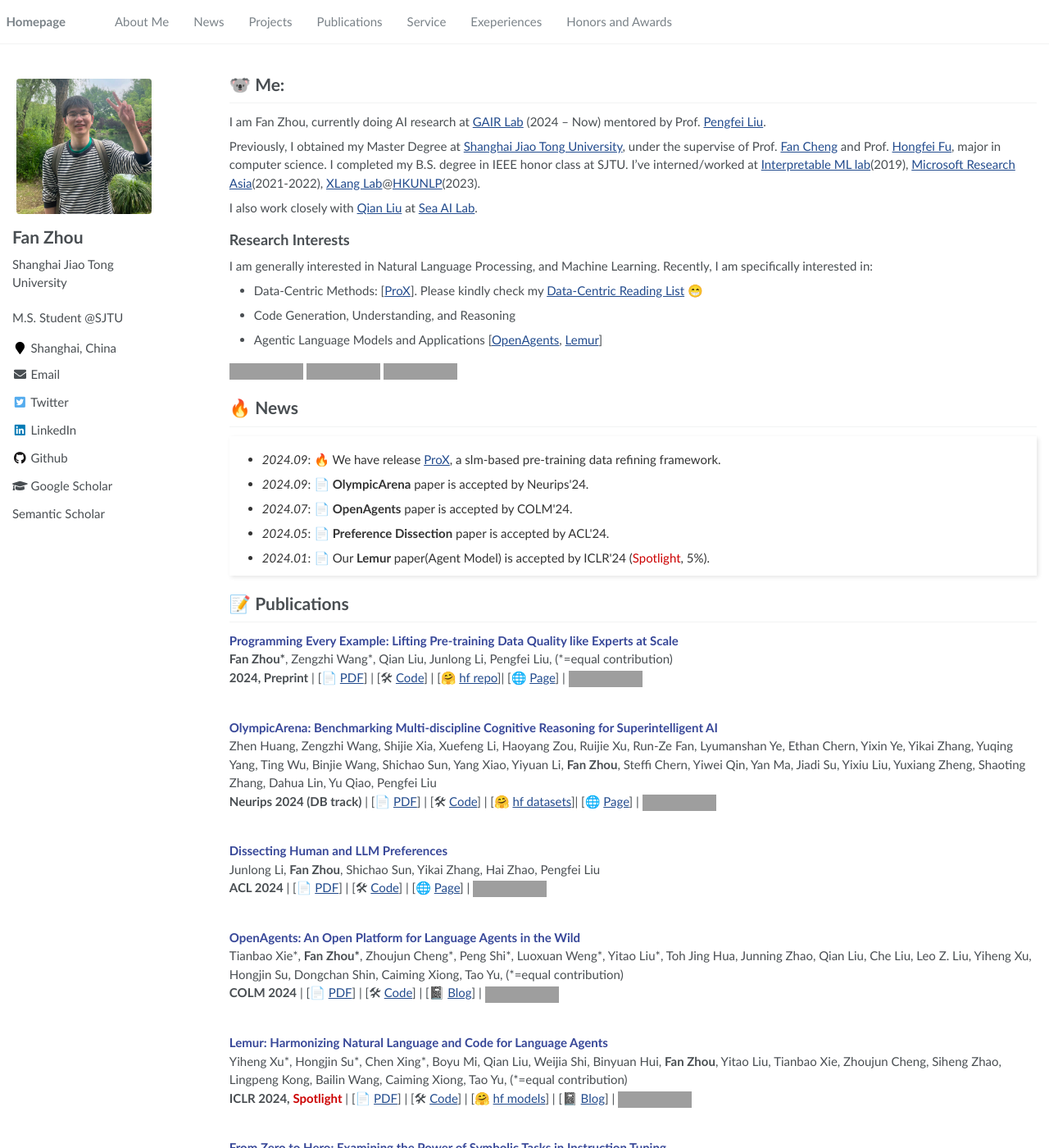
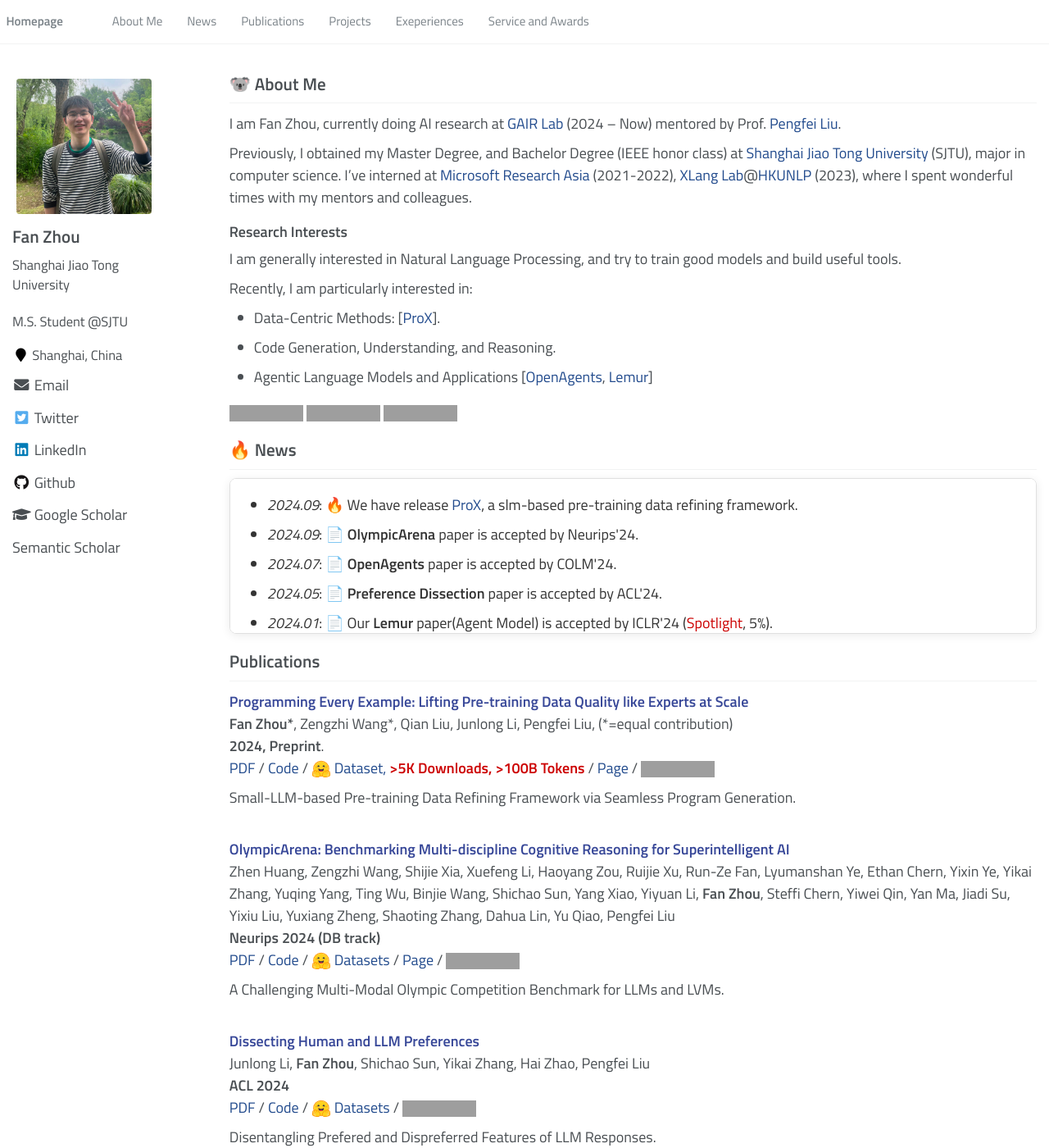
Before and after one commit to koalazf99/koalazf99.github.io, a Jekyll site: the page built from _pages/about.md, in a window 1280 px wide and 1400 px high. Shown: the whole window at 82% size. Built offline with Jekyll 4.4.1, drawn with Linux system fonts in a browser that asks for light colours; a style sheet for code colours, icons or effects is not loaded; some of the changed text lies outside the part shown; grey boxes are pictures that could not be loaded.

Commit message:
update fonts and layout

```diff
--- a/_pages/about.md
+++ b/_pages/about.md
@@ -17,19 +17,25 @@
 
 <span class='anchor' id='about-me'></span>
 
-# 🐨 Me:
+<link
+    href="https://fonts.googleapis.com/css2?family=Lobster&family=Merriweather:wght@700&family=Open+Sans:wght@700&family=Playfair+Display:wght@700&family=Poppins:wght@700&family=Roboto:wght@700&family=Lora:wght@700&family=Oswald:wght@700&family=Raleway:wght@700&family=Pacifico&display=swap"
+    rel="stylesheet"
+>
+<style>
+
+</style>
+# 🐨 About Me
 I am Fan Zhou, currently doing AI research at [GAIR Lab](https://plms.ai) (2024 -- Now) mentored by Prof. [Pengfei Liu](http://pfliu.com/).
 
-Previously, I obtained my Master Degree at [Shanghai Jiao Tong University](https://en.sjtu.edu.cn/), under the supervise of Prof. [Fan Cheng](https://www.cs.sjtu.edu.cn/~chengfan/index.html) and Prof. [Hongfei Fu](https://jhc.sjtu.edu.cn/~hongfeifu/), major in computer science. I completed my B.S. degree in IEEE honor class at SJTU.
-I've interned/worked at [Interpretable ML lab](https://sjtu-xai-lab.github.io/)(2019), [Microsoft Research Asia](https://www.microsoft.com/en-us/research/group/data-knowledge-intelligence/)(2021-2022), [XLang Lab](https://xlang.ai/)@[HKUNLP](https://hkunlp.github.io/)(2023).
-
-I also work closely with [Qian Liu](https://siviltaram.github.io) at [Sea AI Lab](https://sail.sea.com).
+Previously, I obtained my Master Degree, and Bachelor Degree (IEEE honor class) at [Shanghai Jiao Tong University](https://en.sjtu.edu.cn/) (SJTU), major in computer science.
+I've interned at [Microsoft Research Asia](https://www.microsoft.com/en-us/research/group/data-knowledge-intelligence/) (2021-2022), [XLang Lab](https://xlang.ai/)@[HKUNLP](https://hkunlp.github.io/) (2023), where I spent wonderful times with my mentors and colleagues.
 
 ## Research Interests
-I am generally interested in Natural Language Processing, and Machine Learning.
-Recently, I am specifically interested in:
-- Data-Centric Methods: [[ProX](https://arxiv.org/abs/2409.17115)]. Please kindly check my [Data-Centric Reading List](https://github.com/koalazf99/Awesome-DataCentric-LLM) 😁
-- Code Generation, Understanding, and Reasoning
+I am generally interested in Natural Language Processing, and try to train good models and build useful tools.
+
+Recently, I am particularly interested in:
+- Data-Centric Methods: [[ProX](https://arxiv.org/abs/2409.17115)].
+- Code Generation, Understanding, and Reasoning.
 - Agentic Language Models and Applications [[OpenAgents](https://github.com/xlang-ai/OpenAgents), [Lemur](https://arxiv.org/abs/2310.06830)]
 
 <a href='https://scholar.google.com/citations?user=qi8UzmkAAAAJ&hl=en'><img src="https://img.shields.io/endpoint?url={{ url | url_encode }}&logo=Google%20Scholar&labelColor=f6f6f6&color=9cf&style=flat&label=citations"></a>
@@ -47,11 +53,33 @@
 
 <style>
     .scrollable-area {
-        max-height: 170px;
+        max-height: 190px;
         overflow-y: auto;
-        box-shadow: 2px 2px 5px rgba(0, 0, 0, 0.1);
-        padding: 10px;
+        box-shadow: 0 2px 12px rgba(0, 0, 0, 0.08);  /* 更柔和的阴影 */
+        padding: 10px 15px;  /* 增加内边距让内容不贴边 */
         color: #333;
+        border: 1px solid #e0e0e0;  /* 浅灰色边框 */
+        border-radius: 8px;  /* 圆角边框 */
+        background-color: #ffffff;  /* 确保背景是白色 */
+    }
+    /* 设置滚动条的宽度和轨道背景 */
+    .scrollable-area::-webkit-scrollbar {
+        width: 8px;
+    }
+    /* 设置滚动条轨道 */
+    .scrollable-area::-webkit-scrollbar-track {
+        background: #f1f1f1;
+        border-radius: 4px;
+    }
+    /* 设置滚动条滑块 */
+    .scrollable-area::-webkit-scrollbar-thumb {
+        background: #888;
+        border-radius: 4px;
+    }
+
+    /* 鼠标悬停在滑块上时的样式 */
+    .scrollable-area::-webkit-scrollbar-thumb:hover {
+        background: #555;
     }
     .pdf {
         text-decoration: none;
@@ -80,114 +108,165 @@
     </ul>
 </div>
 
-# 📝 Publications
+# Publications
 
 <div class='paper-box-text' markdown="1">
 <strong><font color="#374798">Programming Every Example: Lifting Pre-training Data Quality like Experts at Scale</font></strong>\\
 **Fan Zhou\***, Zengzhi Wang\*, Qian Liu, Junlong Li, Pengfei Liu, (*=equal contribution) \\
-**2024, Preprint** |  [📄 <a href="https://arxiv.org/abs/2409.17115" style="pdf"><span>PDF</span></a>] | [🛠 <a href="https://github.com/GAIR-NLP/ProX" style="code"><span>Code</span></a>] | [🤗 <a href="https://huggingface.co/gair-prox" style="pdf"><span>hf repo</span></a>]| [🌐 <a href="https://gair-nlp.github.io/ProX" style="pdf"><span>Page</span></a>] | [![](https://img.shields.io/github/stars/GAIR-NLP/ProX?style=social)](https://github.com/GAIR-NLP/ProX)
-</div><br>
+**2024, Preprint**. <br>
+<a href="https://arxiv.org/abs/2409.17115" style="pdf"><span>PDF</span></a> /
+<a href="https://github.com/GAIR-NLP/ProX" style="code"><span>Code</span></a> /
+<img src="images/huggingface_logo.svg" width="2.4%" style="vertical-align: middle;">
+<a href="https://huggingface.co/gair-prox" style="pdf"><span>Dataset</span>,</a>
+<span>**<font color="#cc0000">>5K Downloads, >100B Tokens</font>**</span> /
+<a href="https://gair-nlp.github.io/ProX" style="pdf"><span>Page</span></a> /
+<a href="https://github.com/GAIR-NLP/ProX">
+<img src="https://img.shields.io/github/stars/GAIR-NLP/ProX?style=social" style="vertical-align: middle;"> \\
+</a>
+</div>
+<span>Small-LLM-based Pre-training Data Refining Framework via Seamless Program Generation.</span>
+<br><br>
 
 <div class='paper-box-text' markdown="1">
 <strong><font color="#374798">OlympicArena: Benchmarking Multi-discipline Cognitive Reasoning for Superintelligent AI</font></strong>\\
 Zhen Huang, Zengzhi Wang, Shijie Xia, Xuefeng Li, Haoyang Zou, Ruijie Xu, Run-Ze Fan, Lyumanshan Ye, Ethan Chern, Yixin Ye, Yikai Zhang, Yuqing Yang, Ting Wu, Binjie Wang, Shichao Sun, Yang Xiao, Yiyuan Li, **Fan Zhou**, Steffi Chern, Yiwei Qin, Yan Ma, Jiadi Su, Yixiu Liu, Yuxiang Zheng, Shaoting Zhang, Dahua Lin, Yu Qiao, Pengfei Liu \\
-**Neurips 2024 (DB track)** |  [📄 <a href="https://arxiv.org/abs/2406.12753" style="pdf"><span>PDF</span></a>] | [🛠 <a href="https://github.com/GAIR-NLP/OlympicArena" style="code"><span>Code</span></a>] | [🤗 <a href="https://huggingface.co/datasets/GAIR/OlympicArena" style="pdf"><span>hf datasets</span></a>]| [🌐 <a href="https://gair-nlp.github.io/OlympicArena/" style="pdf"><span>Page</span></a>] | [![](https://img.shields.io/github/stars/GAIR-NLP/OlympicArena?style=social)](https://github.com/GAIR-NLP/OlympicArena)
-</div><br>
+**Neurips 2024 (DB track)** <br>
+<a href="https://arxiv.org/abs/2406.12753" style="pdf"><span>PDF</span></a> /
+<a href="https://github.com/GAIR-NLP/OlympicArena" style="code"><span>Code</span></a> /
+<img src="images/huggingface_logo.svg" width="2.4%" style="vertical-align: middle;">
+<a href="https://huggingface.co/datasets/GAIR/OlympicArena" style="pdf"><span>Datasets</span></a> /
+<a href="https://gair-nlp.github.io/OlympicArena/" style="pdf"><span>Page</span></a> /
+<a href="https://github.com/GAIR-NLP/OlympicArena">
+<img src="https://img.shields.io/github/stars/GAIR-NLP/OlympicArena?style=social" style="vertical-align: middle;"> \\
+</a>
+</div>
+<span>A Challenging Multi-Modal Olympic Competition Benchmark for LLMs and LVMs.</span>
+<br><br>
 
 <div class='paper-box-text' markdown="1">
 <strong><font color="#374798">Dissecting Human and LLM Preferences</font></strong>\\
 Junlong Li, **Fan Zhou**, Shichao Sun, Yikai Zhang, Hai Zhao, Pengfei Liu \\
-**ACL 2024** |  [📄 <a href="https://arxiv.org/abs/2402.11296" style="pdf"><span>PDF</span></a>] | [🛠 <a href="https://github.com/GAIR-NLP/Preference-Dissection" style="code"><span>Code</span></a>] | [🌐 <a href="https://huggingface.co/spaces/GAIR/Preference-Dissection-Visualization" style="pdf"><span>Page</span></a>] | [![](https://img.shields.io/github/stars/GAIR-NLP/Preference-Dissection?style=social)](https://github.com/GAIR-NLP/Preference-Dissection)
-</div><br>
+**ACL 2024** <br>
+<a href="https://arxiv.org/abs/2402.11296" style="pdf"><span>PDF</span></a> /
+<a href="https://github.com/GAIR-NLP/Preference-Dissection" style="code"><span>Code</span></a> /
+<img src="images/huggingface_logo.svg" width="2.4%" style="vertical-align: middle;">
+<a href="https://huggingface.co/datasets/GAIR/Preference-Dissection" style="pdf"><span>Datasets</span></a> /
+<a href="https://github.com/GAIR-NLP/Preference-Dissection">
+<img src="https://img.shields.io/github/stars/GAIR-NLP/Preference-Dissection?style=social" style="vertical-align: middle;"> \\
+</a>
+</div>
+<span>Disentangling Prefered and Dispreferred Features of LLM Responses.</span>
+<br><br>
 
 <div class='paper-box-text' markdown="1">
 <strong><font color="#374798">OpenAgents: An Open Platform for Language Agents in the Wild</font></strong>\\
 Tianbao Xie\*, **Fan Zhou\***, Zhoujun Cheng\*, Peng Shi\*, Luoxuan Weng\*, Yitao Liu\*, Toh Jing Hua, Junning Zhao, Qian Liu, Che Liu, Leo Z. Liu, Yiheng Xu, Hongjin Su, Dongchan Shin, Caiming Xiong, Tao Yu, (*=equal contribution) \\
-**COLM 2024** |  [📄 <a href="https://arxiv.org/abs/2310.10634" style="pdf"><span>PDF</span></a>] | [🛠 <a href="https://github.com/xlang-ai/OpenAgents" style="code"><span>Code</span></a>] | [📓 <a href="https://www.xlang.ai/blog/xlang-intro" style="pdf"><span>Blog</span></a>] | [![](https://img.shields.io/github/stars/xlang-ai/OpenAgents?style=social)](https://github.com/xlang-ai/OpenAgents)
-</div><br>
+**COLM 2024** <br>
+<a href="https://arxiv.org/abs/2310.10634" style="pdf"><span>PDF</span></a> /
+<a href="https://github.com/xlang-ai/OpenAgents" style="code"><span>Code</span></a> /
+<a href="https://www.xlang.ai/blog/xlang-intro" style="pdf"><span>Blog</span></a>
+<span>**<font color="#cc0000"> (7.5K Users)</font>**</span> /
+<a href="https://github.com/xlang-ai/OpenAgents">
+<img src="https://img.shields.io/github/stars/xlang-ai/OpenAgents?style=social" style="vertical-align: middle;"> \\
+</a>
+</div>
+<span>An open platform for using, hosting, and building language agents.</span>
+<br><br>
 
 <div class='paper-box-text' markdown="1">
 <strong><font color="#374798">Lemur: Harmonizing Natural Language and Code for Language Agents</font></strong>\\
 Yiheng Xu\*, Hongjin Su\*, Chen Xing\*, Boyu Mi, Qian Liu, Weijia Shi, Binyuan Hui, **Fan Zhou**, Yitao Liu, Tianbao Xie, Zhoujun Cheng, Siheng Zhao, Lingpeng Kong, Bailin Wang, Caiming Xiong, Tao Yu, (*=equal contribution) \\
-**ICLR 2024,** **<font color="#cc0000">Spotlight</font>** | [📄 <a href="https://arxiv.org/abs/2310.06830" style="pdf"><span>PDF</span></a>] | [🛠 <a href="https://github.com/OpenLemur/Lemur" style="code"><span>Code</span></a>] | [🤗 <a href="https://huggingface.co/OpenLemur" style=pdf><span>hf models</span></a>] | [📓 <a href="https://www.xlang.ai/blog/openlemur" style="pdf"><span>Blog</span></a>] | [![](https://img.shields.io/github/stars/OpenLemur/Lemur?style=social)](https://github.com/OpenLemur/Lemur)
+**ICLR 2024,** **<font color="#cc0000">Spotlight</font>** <br>
+<a href="https://arxiv.org/abs/2310.06830" style="pdf"><span>PDF</span></a> /
+<a href="https://github.com/OpenLemur/Lemur" style="code"><span>Code</span></a> /
+<img src="images/huggingface_logo.svg" width="2.4%" style="vertical-align: middle;">
+<a href="https://huggingface.co/OpenLemur" style="pdf"><span>Models</span></a> /
+<a href="https://www.xlang.ai/blog/openlemur" style="pdf"><span>Blog</span></a>.
+<a href="https://github.com/OpenLemur/Lemur">
+<img src="https://img.shields.io/github/stars/OpenLemur/Lemur?style=social" style="vertical-align: middle;">
+</a>
 </div><br>
 
 <div class='paper-box-text' markdown="1">
 <strong><font color="#374798">From Zero to Hero: Examining the Power of Symbolic Tasks in Instruction Tuning</font></strong>\\
 Qian Liu\*, **Fan Zhou\***, Zhengbao Jiang, Longxu Dou, Min Lin, (*=equal contribution) \\
-**(2023, Preprint)** |  [📄 <a href="https://arxiv.org/abs/2304.07995" style="pdf"><span>PDF</span></a>] | [🛠 <a href="https://github.com/sail-sg/symbolic-instruction-tuning" style="code"><span>Code</span></a>] | [🤗 <a href="https://huggingface.co/datasets/sail/symbolic-instruction-tuning" style="pdf"><span>hf datasets</span></a> & <a href="https://huggingface.co/models?search=sail/tapex-zero"><span>models</span></a>] | [![](https://img.shields.io/github/stars/sail-sg/symbolic-instruction-tuning?style=social)](https://github.com/sail-sg/symbolic-instruction-tuning)
+**Tech Report 2023** <br>
+<a href="https://arxiv.org/abs/2304.07995" style="pdf"><span>PDF</span></a> /
+<a href="https://github.com/sail-sg/symbolic-instruction-tuning" style="code"><span>Code</span></a> /
+<img src="images/huggingface_logo.svg" width="2.4%" style="vertical-align: middle;">
+<a href="https://huggingface.co/datasets/sail/symbolic-instruction-tuning" style="pdf"><span>Datasets</span></a> &
+<a href="https://huggingface.co/models?search=sail/tapex-zero"><span>Models</span></a> /
+<a href="https://github.com/sail-sg/symbolic-instruction-tuning">
+<img src="https://img.shields.io/github/stars/sail-sg/symbolic-instruction-tuning?style=social" style="vertical-align: middle;">
+</a>
 </div><br>
 
 <div class='paper-box-text' markdown="1">
 <strong><font color="#374798">Reflection of Thought: Inversely Eliciting Numerical Reasoning in Language Models via Solving Linear Systems</font></strong>\\
 **Fan Zhou\***, Haoyu Dong\*, Qian Liu, Zhoujun Cheng, Shi Han, Dongmei Zhang, (*=equal contribution) \\
-**NeurIPS 2022, 2nd MATH-AI Workshop** | [📄 <a href="https://arxiv.org/abs/2210.05075" style="pdf"><span>PDF</span></a>]
+**NeurIPS 2022, 2nd MATH-AI Workshop** <br>
+<a href="https://arxiv.org/abs/2210.05075" style="pdf"><span>PDF</span></a>
 </div><br>
 
 <div class='paper-box-text' markdown="1">
 <strong><font color="#374798">TaCube: Pre-computing Data Cubes for Answering Numerical-Reasoning Questions over Tabular Data</font></strong>\\
 **Fan Zhou**, Mengkang Hu, Haoyu Dong, Zhoujun Cheng, Fan Cheng, Shi Han, Dongmei Zhang \\
-**EMNLP 2022,** **<font color="#cc0000">Oral</font>** | [📄 <a href="https://arxiv.org/abs/2205.12682" style="pdf"><span>PDF</span></a>]
+**EMNLP 2022,** **<font color="#cc0000">Oral</font>** <br>
+<a href="https://arxiv.org/abs/2205.12682" style="pdf"><span>PDF</span></a>
 </div><br>
 
 <div class='paper-box-text' markdown="1">
 <strong><font color="#374798">Table Pre-training: A Survey on Model Architectures, Pretraining Objectives, and Downstream Tasks</font></strong>\\
 Haoyu Dong, Zhoujun Cheng, Xinyi He, Mengyu Zhou, Anda Zhou, **Fan Zhou**, Ao Liu, Shi Han, Dongmei Zhang \\
-**IJCAI 2022(survey track)** | [📄 <a href="https://arxiv.org/abs/2201.09745" style="pdf"><span>PDF</span></a>]
+**IJCAI 2022 (survey track)** <br>
+<a href="https://arxiv.org/abs/2201.09745" style="pdf"><span>PDF</span></a>
 </div><br>
 
 <div class='paper-box-text' markdown="1">
 <strong><font color="#374798">Exploring Image Regions Not Well Encoded by an INN</font></strong>\\
 Zenan Ling, **Fan Zhou**, Meng Wei, Quanshi Zhang \\
-**AISTATS 2022** | [📄 <a href="https://proceedings.mlr.press/v151/ling22a/ling22a.pdf" style="pdf"><span>PDF</span></a>]
+**AISTATS 2022** <br>
+<a href="https://proceedings.mlr.press/v151/ling22a/ling22a.pdf" style="pdf"><span>PDF</span></a>
 </div><br>
 
 <div class='paper-box-text' markdown="1">
 <strong><font color="#374798">Quantification and Analysis of Layer-wise and Pixel-wise Information Discarding</font></strong>\\
 Haotian Ma, Hao Zhang, **Fan Zhou**, Quanshi Zhang \\
-**ICML 2022** | [📄 <a href="https://proceedings.mlr.press/v162/ma22b/ma22b.pdf" style="pdf"><span>PDF</span></a>] | [🛠 <a href="https://github.com/haotianSustc/deepinfo" style="code"><span>Code</span></a>]
-</div>
+**ICML 2022** <br>
+<a href="https://proceedings.mlr.press/v162/ma22b/ma22b.pdf" style="pdf"><span>PDF</span></a> /
+<a href="https://github.com/haotianSustc/deepinfo" style="code"><span>Code</span></a>
+</div><br>
 
-# 🥑 Projects
-<div class='paper-box'><div class='paper-box-image'><div><img src='images/openagents_overview.png' alt="sym" width="100%"></div></div>
-<div class='paper-box-text' markdown="1">
 
-[*OpenAgents*](https://github.com/xlang-ai/OpenAgents)
+# Projects
+<div class='paper-box'>
+    <div class='paper-box-image'>
+        <div><img src='images/openagents_overview.png' alt="sym" width="100%"></div>
+    </div>
+    <div class='paper-box-text' markdown="1">
+
+[**OpenAgents**](https://github.com/xlang-ai/OpenAgents) (2023) [![](https://img.shields.io/github/stars/xlang-ai/OpenAgents?style=social)](https://github.com/xlang-ai/OpenAgents)
 
 Host your own ChatGPT Plus locally!
 
-[~~**Demo**~~](https://chat.xlang.ai) | [**Paper**](https://arxiv.org/abs/2310.10634) | [**Doc**](https://docs.xlang.ai) | [![](https://img.shields.io/github/stars/xlang-ai/OpenAgents?style=social)](https://github.com/xlang-ai/OpenAgents)
-- Data Agent: code interpreter augmented with data tools
-- Plugins Agent: 200+ plugins for daily life
-- Web Agent: autonomous web browsing
+- **Data Agent**: code interpreter augmented with data tools
+- **Plugins Agent**: 200+ plugins for daily life
+- **Web Agent**: autonomous web browsing
 </div>
 </div>
 
-# 📌 Service
-
-- Workshop Reviewer: [Instruction Workshop @ NeurIPS 2023](https://an-instructive-workshop.github.io/), [MATH-AI Workshop @ NeurIPS 2024](https://mathai2024.github.io/).
-- Conference Reviewer: COLING 2024~2025, ICLR 2025
-
-# 🎲 Exeperiences
-
-**Academia**
+# Exeperiences
 
 - _2021.09 - 2024.03_, M.S.@SJTU, Computer Science & Engineering
 - _2017.09 - 2021.06_, B.S.@SJTU, IEEE honor class, Computer Science.
-
-**Others**
-
-<!-- Templates -->
-<!-- - *2024.06 - now*, AI Researcher@? -->
-<!-- - *2024.02 - 2024.0?, Research@?-->
-<!-- - *2024.02 - now*, Collaborator@? (part-time) -->
-
 - _2023.04 - 2023.12_, Research Assistant@XLang Lab, HKU. supervised by Prof. [Tao Yu](https://taoyds.github.io/).
 - _2021.10 - 2022.10_, Research Intern@Microsoft Research Asia. supervised by [Haoyu Dong](https://www.microsoft.com/en-us/research/people/hadong/).
 - _2019.05 - 2019.10_, Research Intern@Interpretable ML Lab, SJTU. supervised by Prof. [Quanshi Zhang](qszhang.com).
 
-# 🎖 Honors and Awards
+# Service and Awards
 
+- Workshop Reviewer: [Instruction Workshop @ NeurIPS 2023](https://an-instructive-workshop.github.io/), [MATH-AI Workshop @ NeurIPS 2024](https://mathai2024.github.io/).
+- Conference Reviewer: COLING 2024~2025, ICLR 2025
 - MSRA Stars of Tomorrow (Award of Excellent Intern), 2022
 - Outstanding Graduates of SJTU, 2021
 - SJTU Academic Scholarship, 2017~2020
--- a/_sass/_page.scss
+++ b/_sass/_page.scss
@@ -46,6 +46,7 @@
 .page__lead {
   font-family: $global-font-family;
   font-size: $type-size-4;
+
 }
 
 .page__content {
@@ -67,7 +68,7 @@
   }
 
   p, li, dl {
-    font-size: 1em;
+    font-size: 1.2em;
   }
 
   /* paragraph indents */
@@ -84,10 +85,10 @@
   }
 
   a {
-    text-decoration: underline;
+    text-decoration: none;
 
     &:hover {
-      text-decoration: underline;
+      text-decoration: none;
 
       img {
         box-shadow: 0 0 10px rgba(#000, 0.25);
@@ -99,16 +100,19 @@
     margin-top: 1em;
     font-family: $sans-serif;
     font-weight: bold;
+
   }
 
   dd {
     margin-left: 1em;
     font-family: $sans-serif;
     font-size: $type-size-6;
+
   }
 
   .small {
     font-size: $type-size-6;
+
   }
 
   /* blockquote citations */
@@ -164,8 +168,10 @@
     .page__title {
       font-size: $type-size-2;
 
+
       @include breakpoint($small) {
         font-size: $type-size-1;
+
       }
     }
   }
@@ -186,6 +192,7 @@
   color: #fff;
   font-family: $caption-font-family;
   font-size: $type-size-7;
+
   background: #000;
   text-align: right;
   z-index: 5;
@@ -228,6 +235,7 @@
 .page__share-title {
   margin-bottom: 10px;
   font-size: $type-size-6;
+
   text-transform: uppercase;
 }
 
--- a/_sass/_variables.scss
+++ b/_sass/_variables.scss
@@ -5,24 +5,24 @@
 /*
    Typography
    ========================================================================== */
+@import url('https://fonts.googleapis.com/css?family=Titillium+Web:400,600,400italic,600italic,300,300italic');
 
-$doc-font-size              : 14;
+$doc-font-size              : 16;
 
 /* paragraph indention */
 $paragraph-indent           : false; // true, false (default)
 $indent-var                 : 0.5em;
 
 /* system typefaces */
-$serif                      : Georgia, Times, serif;
-$sans-serif                 : "Trebuchet MS", Helvetica, sans-serif;
-// $sans-serif                 : Georgia, serif, sans-serif;
+$serif                      : 'Titillium Web', Times, serif;
+// $sans-serif: 'Roboto', 'Open Sans', 'Poppins', 'Oswald', 'Raleway', sans-serif;
+$sans-serif                 : 'Titillium Web', Verdana, Helvetica, sans-serif;
 
-// $sans-serif                 : -apple-system, ".SFNSText-Regular", "San Francisco", "Roboto", "Segoe UI", "Helvetica Neue", "Lucida Grande", Arial, sans-serif;
 $monospace                  : Monaco, Consolas, "Lucida Console", monospace;
 
 /* sans serif typefaces */
 $sans-serif-narrow          : $sans-serif;
-$helvetica                  : Helvetica, "Helvetica Neue", Arial, sans-serif;
+$helvetica                  : 'Titillium Web', "Helvetica Neue", Arial, sans-serif;
 
 /* serif typefaces */
 $georgia                    : Georgia, serif;
@@ -40,10 +40,10 @@
 $type-size-2                : 1.953em;  // ~31.248px
 $type-size-3                : 1.4em;  // ~25.008px
 $type-size-4                : 1.2em;   // ~20px
-$type-size-5                : 1em;      // ~16px
-$type-size-6                : 1em;   // ~12px
-$type-size-7                : 0.6875em; // ~11px
-$type-size-8                : 0.625em;  // ~10px
+$type-size-5                : 1.1em;      // ~16px
+$type-size-6                : 1.1em;   // ~12px
+$type-size-7                : 1.1em; // ~11px
+$type-size-8                : 1.1em;  // ~10px
 
 
 /*
--- a/assets/css/main.scss
+++ b/assets/css/main.scss
@@ -56,7 +56,7 @@
         width: 100%;
         order: 2;
         img {
-            max-width: 400px;
+            max-width: 250px;
             box-shadow: 3px 3px 6px #888;
             object-fit: cover;
         }
@@ -70,15 +70,15 @@
     @include breakpoint($medium) {
         .paper-box-image{
             justify-content: left;
-            min-width: 200px;
-            max-width: 40%;
+            min-width: 250px;
+            max-width: 20%;
             order: 1;
         }
 
         .paper-box-text{
             justify-content: left;
             padding-left: 2em;
-            max-width: 60%;
+            max-width: 80%;
             order: 2;
         }
 
```
Also changed, not shown: _data/navigation.yml (+7 -10 lines), images/huggingface_logo.svg (added).
